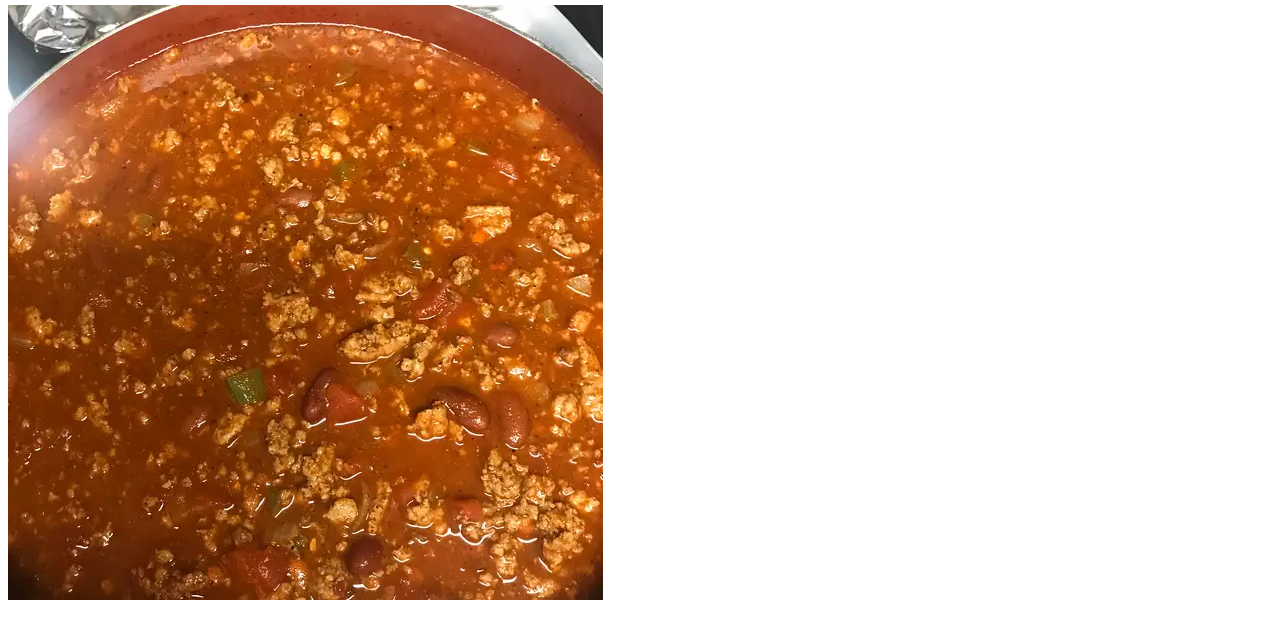
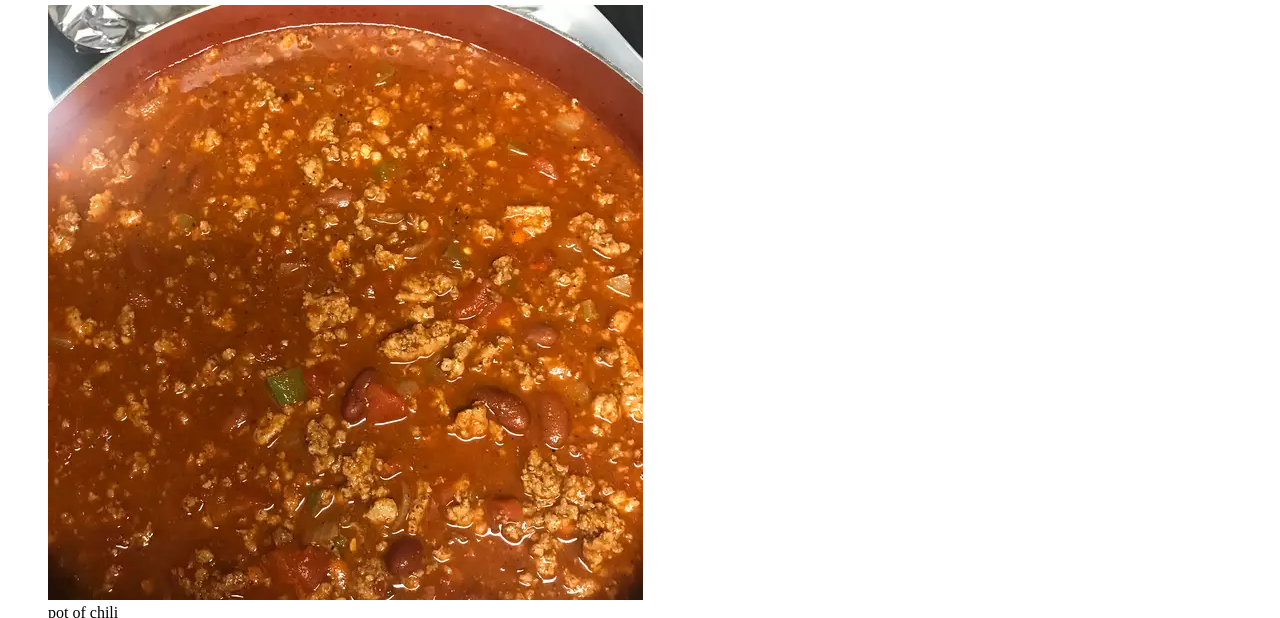
Before and after one commit to Jon-Keen/odin-recipes, a plain HTML site: page recipes/chili.html in a window 1280 px wide. Shown: the part 62-680 px from the top of the page. Drawn offline with Linux system fonts and the light colour scheme.

Commit message:
added figcaption and figure elements

```diff
--- a/recipes/chili.html
+++ b/recipes/chili.html
@@ -10,7 +10,10 @@
     <section>
     <header>
     <h1>Quick Chili</h1>
+    <figure>
     <img src="../img/chili.jpg" alt="quick chili">
+    <figcaption>pot of chili</figcaption>
+    </figure>
     </header>
     <header>
     <h2>Quick Chili</h2>
```
